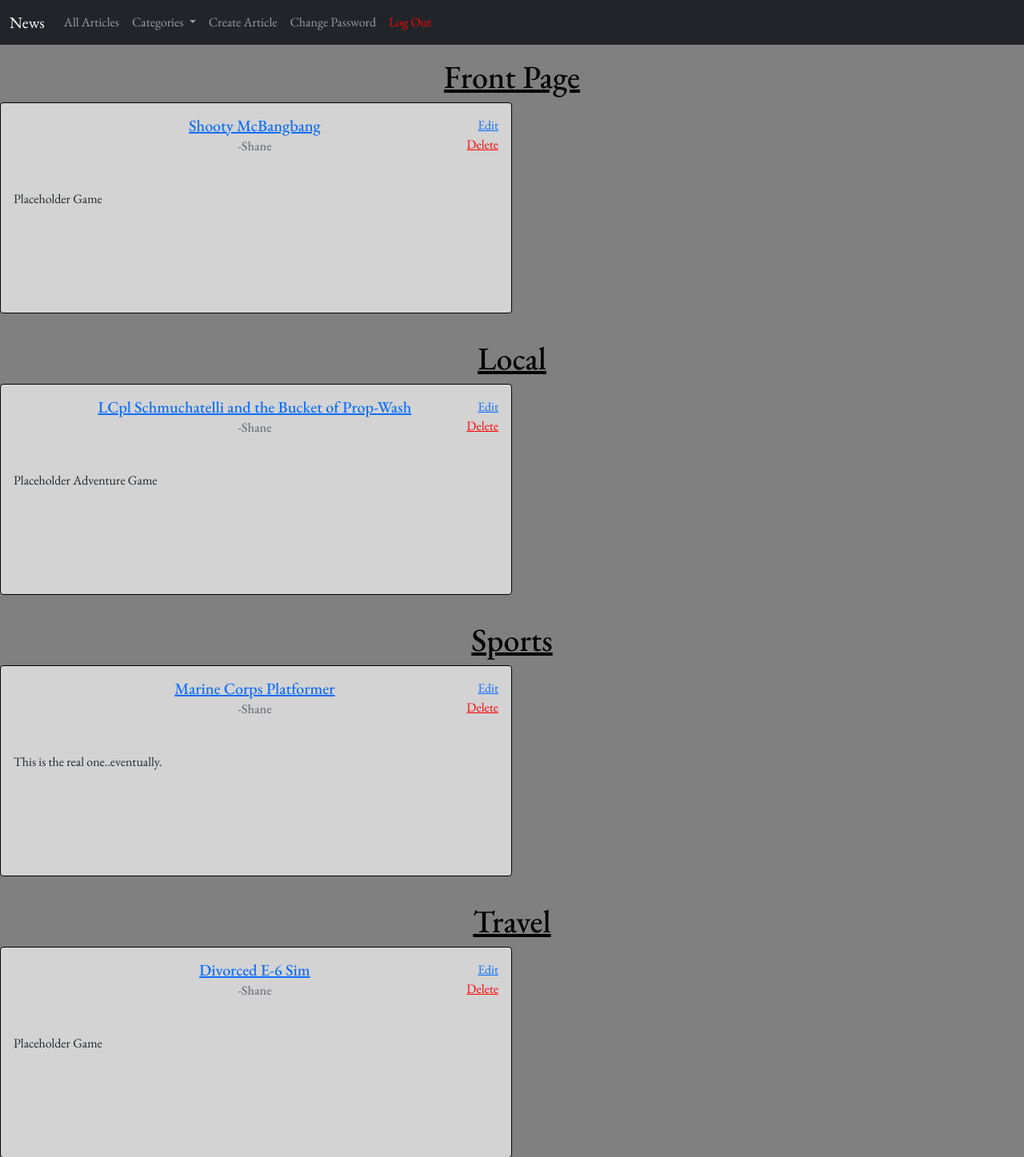
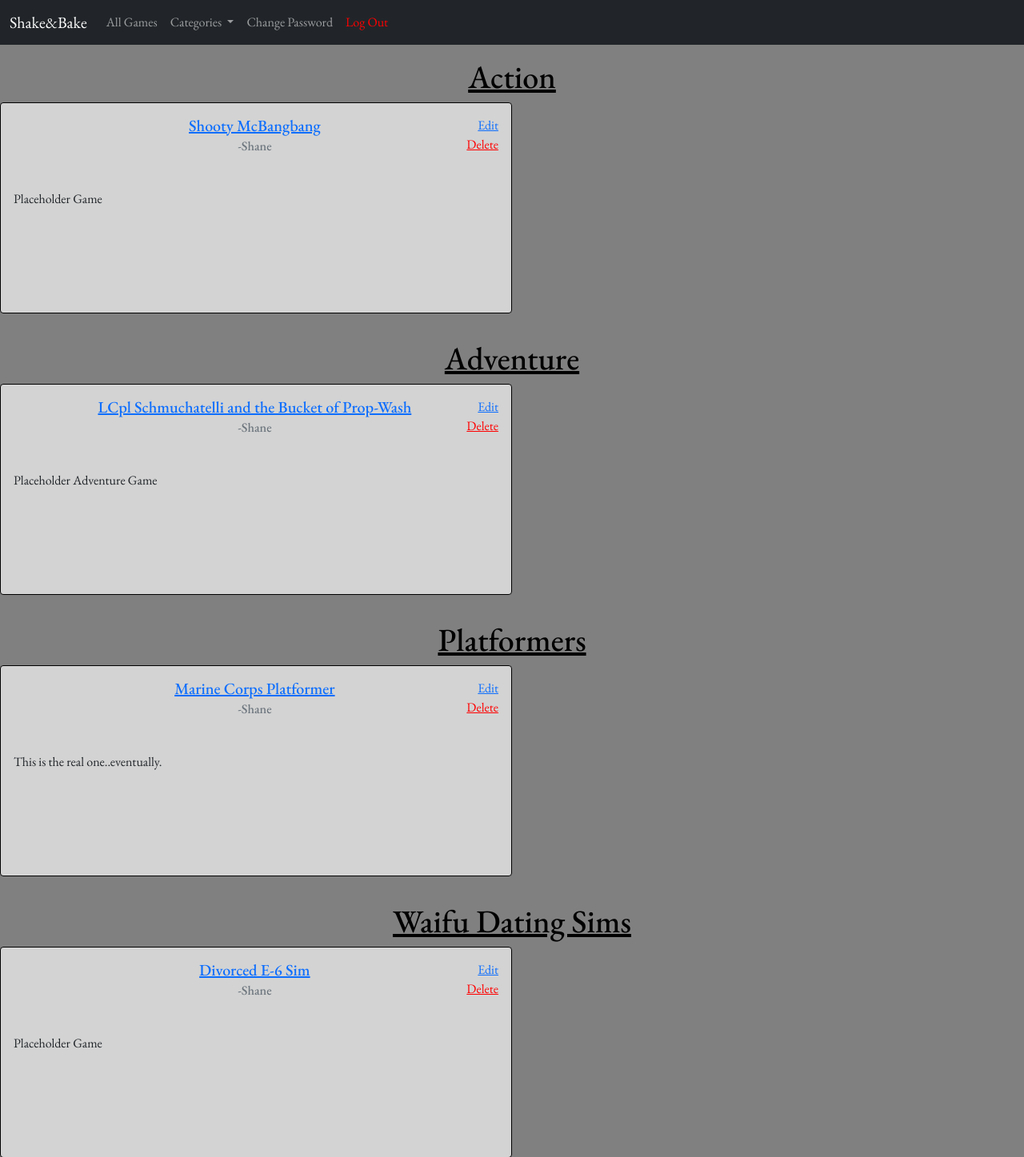
Before and after one commit to shanedixon13/game-site, a Django app: page /articles/ in a window 1280 px wide. Shown: the top 1447 px of the page at 80% size. Run offline with Django 3.2, Linux system fonts and the light colour scheme; a user stored in the database is signed in; data comes from the database, SQL or seed files in the repository; both versions use the stored data as it was after the commit; parts of the project's set-up code (start-up, migrations or seed data) failed here and were passed over; some web fonts are replaced.

Commit message:
initial commit

```diff
--- a/templates/article_list.html
+++ b/templates/article_list.html
@@ -1,9 +1,9 @@
 {% extends 'base.html' %}
-{% block title %}Articles{% endblock title %}
+{% block title %}All Games{% endblock title %}
 
 {% block content %}
     <div class="article-list">
-        <h1><a href="{% url 'front_page' %}">Front Page</a></h1>
+        <h1><a href="{% url 'front_page' %}">Action</a></h1>
         <div class="article-list-section">
             {% for article in article_list %}
                 {% if article.category == 'Front-Page' %}
@@ -29,7 +29,7 @@
                 {% endif %}
             {% endfor %}
         </div>
-        <h1><a href="{% url 'local' %}">Local</a></h1>
+        <h1><a href="{% url 'local' %}">Adventure</a></h1>
         <div class="article-list-section">
             {% for article in article_list %}
                 {% if article.category == 'Local' %}
@@ -55,7 +55,7 @@
                 {% endif %}
             {% endfor %}
         </div>
-        <h1><a href="{% url 'sports' %}">Sports</a></h1>
+        <h1><a href="{% url 'sports' %}">Platformers</a></h1>
         <div class="article-list-section">
             {% for article in article_list %}
                 {% if article.category == 'Sports' %}
@@ -81,7 +81,7 @@
                 {% endif %}
             {% endfor %}
         </div>
-        <h1><a href="{% url 'travel' %}">Travel</a></h1>
+        <h1><a href="{% url 'travel' %}">Waifu Dating Sims</a></h1>
         <div class="article-list-section">
             {% for article in article_list %}
                 {% if article.category == 'Travel' %}
--- a/templates/base.html
+++ b/templates/base.html
@@ -33,7 +33,7 @@
 				<a
 					class="navbar-brand"
 					href="{% url 'index' %}"
-					>News</a
+					>Shake&Bake</a
 				>
 				<button
 					class="navbar-toggler"
@@ -53,7 +53,7 @@
 				<ul class="navbar-nav me-auto mb-2 mb-lg-0">
 								<li class="nav-item">
 									<a class="nav-link" href="{% url 'article_list' %}"
-										>All Articles</a
+										>All Games</a
 									>
 								</li>
 								<li class="nav-item dropdown">
@@ -61,20 +61,18 @@
 									Categories
 									</a>
 									<ul class="dropdown-menu" aria-labelledby="navbarDropdown">
-										<li><a class="dropdown-item" href="{% url 'front_page' %}">Front Page</a></li>
-										<li><a class="dropdown-item" href="{% url 'local' %}">Local</a></li>
-										<li><a class="dropdown-item" href="{% url 'sports' %}">Sports</a></li>
-										<li><a class="dropdown-item" href="{% url 'travel' %}">Travel</a></li>
+										<li><a class="dropdown-item" href="{% url 'front_page' %}">Action</a></li>
+										<li><a class="dropdown-item" href="{% url 'local' %}">Adventure</a></li>
+										<li><a class="dropdown-item" href="{% url 'sports' %}">Platformers</a></li>
+										<li><a class="dropdown-item" href="{% url 'travel' %}">Waifu Dating Sims</a></li>
 									</ul>
 								</li>
 								{% if user.is_authenticated %}
-								{% if not user.department == "None" %}
-								<li class="nav-item">
+								<!-- <li class="nav-item">
 									<a class="nav-link" href="{% url 'article_new' %}"
-										>Create Article</a
+										>Write a Review</a
 										>
-								</li>
-								{% endif %}
+								</li>-->
 									<li class="nav-item">
 										<a class="nav-link" href="{% url 'password_change' %}"
 											>Change Password</a
--- a/templates/front_page.html
+++ b/templates/front_page.html
@@ -1,11 +1,11 @@
 {% extends 'base.html' %}
 
-{% block title %}Front Page{% endblock title %}
+{% block title %}Action Games{% endblock title %}
 
 {% block content %}
 <div class="front-page">
     <div class="page-photo">
-        <h1>Front-Page</h1>
+        <h1>Action</h1>
     </div>
     <div class="article-list-section">
         {% for article in article_list %}
--- a/templates/index.html
+++ b/templates/index.html
@@ -1,8 +1,8 @@
 {% extends 'base.html' %}
 
-{% block title %}Home{% endblock title %}
+{% block title %}Shake&Bake | Home{% endblock title %}
 
 {% block content %}
-<h1>Welcome to my News Site!</h1>
-<p> This site was created as part of a project developed during the Full Stack Development Course at San Diego Global Knowledge University. It was used to showcase knowledge in Python and Django. This site includes account functionality for both readers and writers of articles. The read capability is accessible after signing up to the site, but the write capabilities are only accessible once an admin has included the users department. Categories are automatically filtered based off of the author's department and only an article's author or the admin can make changes or delete an article. This site has been formatted to work with both computers and mobile devices.  </p>
+<h1>Welcome to Shake&Bake.com!</h1>
+<p>Lorem ipsum dolor sit amet consectetur adipisicing elit. Doloremque, quod? Doloremque suscipit ipsa asperiores quia! Recusandae delectus sint temporibus voluptatem repellat commodi voluptatibus, consectetur excepturi quod odit. Facere, cupiditate et.</p>
 {% endblock content %}
--- a/templates/local.html
+++ b/templates/local.html
@@ -1,11 +1,11 @@
 {% extends 'base.html' %}
 
-{% block title %}Home{% endblock title %}
+{% block title %}Adventure Games{% endblock title %}
 
 {% block content %}
 <div class="local">
     <div class="page-photo">
-        <h1>Local</h1>
+        <h1>Adventure</h1>
     </div>
     <div class="article-list-section">
         {% for article in article_list %}
--- a/templates/sports.html
+++ b/templates/sports.html
@@ -1,11 +1,11 @@
 {% extends 'base.html' %}
 
-{% block title %}Sports{% endblock title %}
+{% block title %}Platformer Games{% endblock title %}
 
 {% block content %}
 <div class="sports">
     <div class="page-photo">
-        <h1>Sports</h1>
+        <h1>Platformers</h1>
     </div>
     <div class="article-list-section">
         {% for article in article_list %}
--- a/templates/travel.html
+++ b/templates/travel.html
@@ -1,11 +1,11 @@
 {% extends 'base.html' %}
 
-{% block title %}Travel{% endblock title %}
+{% block title %}Waifu Dating Sims{% endblock title %}
 
 {% block content %}
 <div class="travel">
     <div class="page-photo">
-        <h1>Travel</h1>
+        <h1>Waifu Dating Sims</h1>
     </div>
     <div class="article-list-section">
         {% for article in article_list %}
```
Also changed, not shown: templates/article_new.html (+2 -6 lines), db.sqlite3.
